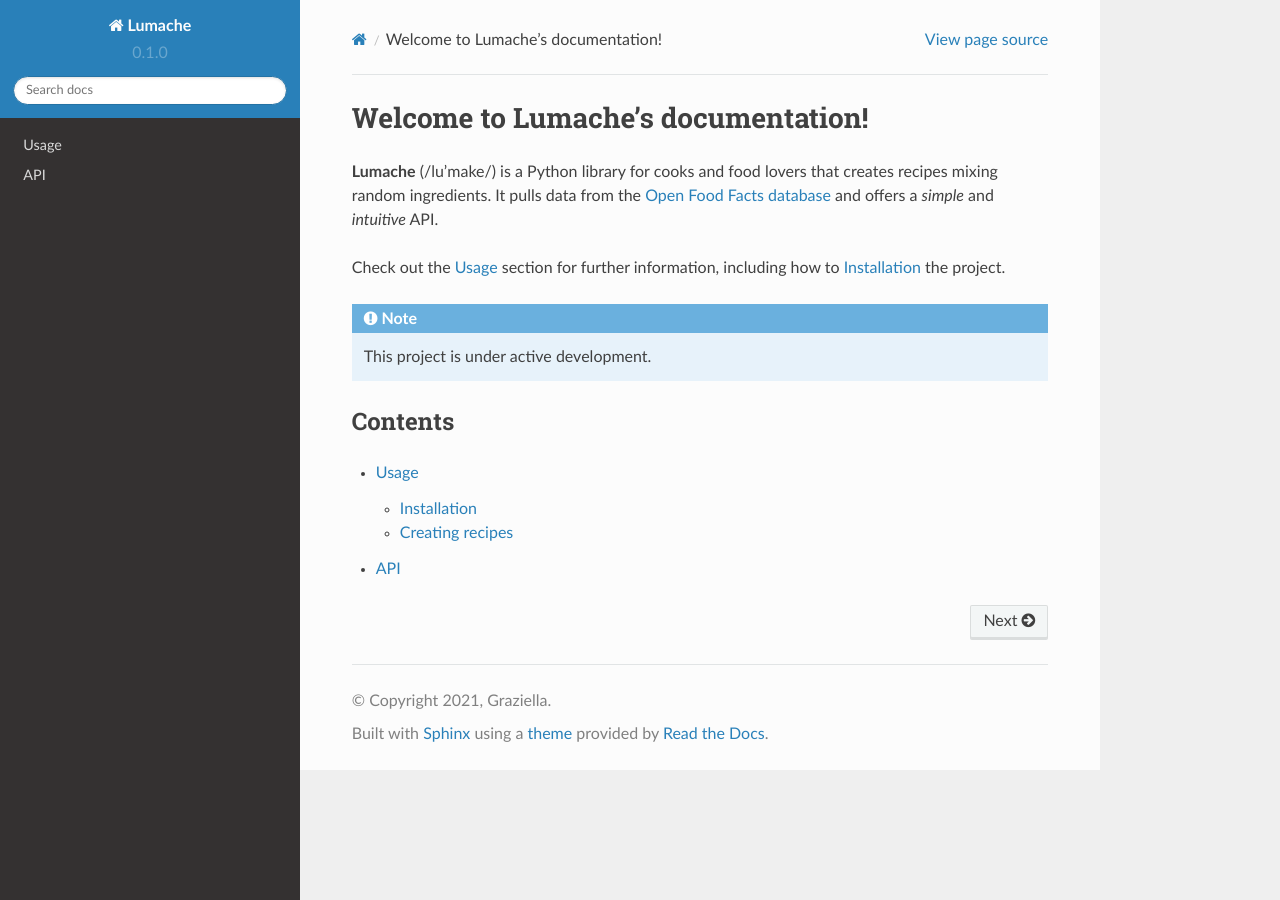
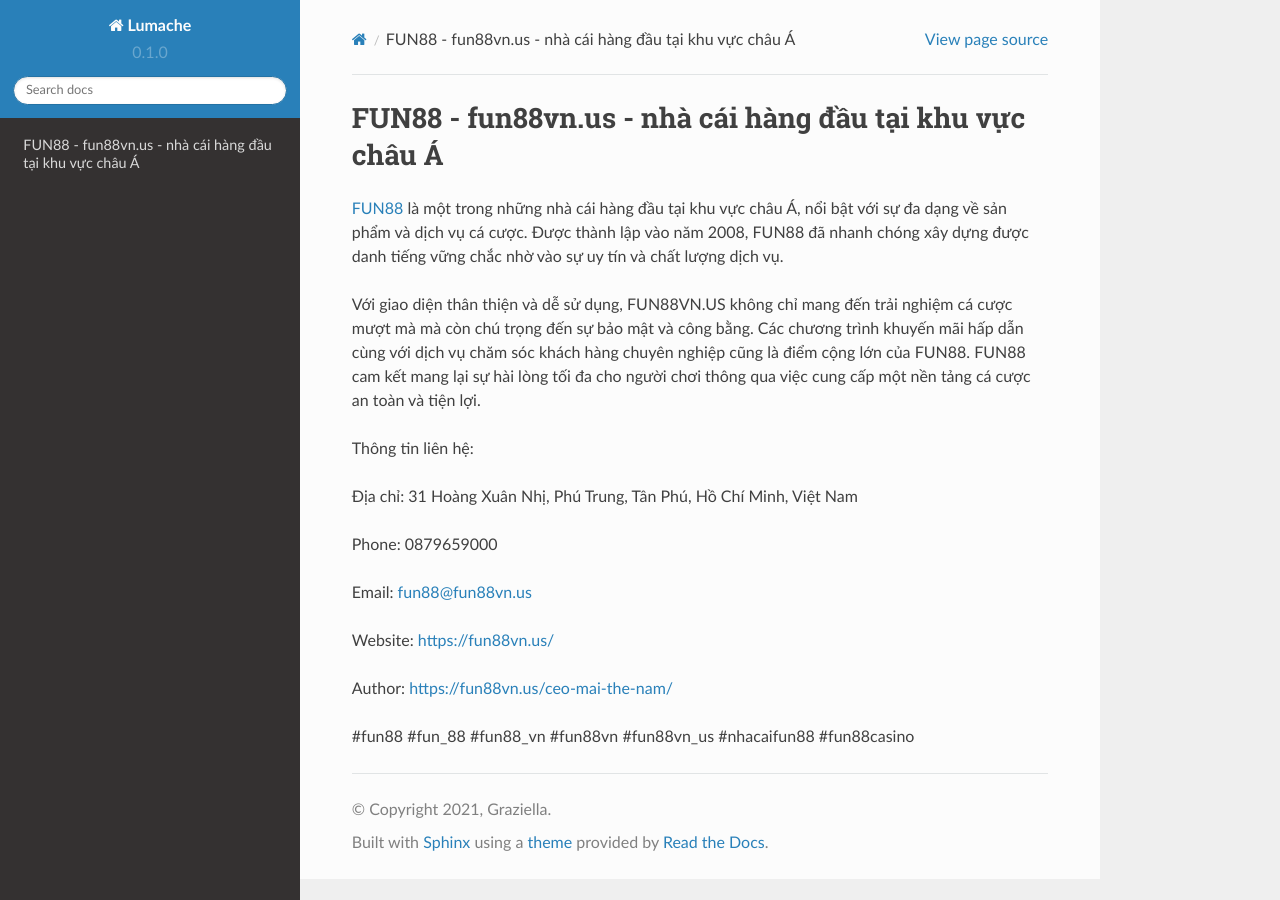
Before and after one commit to srphamkhuongduy77/fun88vnus, a Sphinx documentation site: the page built from docs/source/index.rst, in a window 1280 px wide. Built offline with Sphinx 7.4.7 and the Read the Docs theme 2.0.0, drawn with Linux system fonts in a browser that asks for light colours.

Commit message:
Update index.rst

```diff
--- a/docs/source/index.rst
+++ b/docs/source/index.rst
@@ -1,22 +1,20 @@
-Welcome to Lumache's documentation!
+FUN88 - fun88vn.us - nhà cái hàng đầu tại khu vực châu Á
 ===================================
 
-**Lumache** (/lu'make/) is a Python library for cooks and food lovers
-that creates recipes mixing random ingredients.
-It pulls data from the `Open Food Facts database <https://world.openfoodfacts.org/>`_
-and offers a *simple* and *intuitive* API.
+`FUN88 <https://fun88vn.us/>`_ là một trong những nhà cái hàng đầu tại khu vực châu Á, nổi bật với sự đa dạng về sản phẩm và dịch vụ cá cược. Được thành lập vào năm 2008, FUN88 đã nhanh chóng xây dựng được danh tiếng vững chắc nhờ vào sự uy tín và chất lượng dịch vụ.
 
-Check out the :doc:`usage` section for further information, including
-how to :ref:`installation` the project.
+Với giao diện thân thiện và dễ sử dụng, FUN88VN.US không chỉ mang đến trải nghiệm cá cược mượt mà mà còn chú trọng đến sự bảo mật và công bằng. Các chương trình khuyến mãi hấp dẫn cùng với dịch vụ chăm sóc khách hàng chuyên nghiệp cũng là điểm cộng lớn của FUN88. FUN88 cam kết mang lại sự hài lòng tối đa cho người chơi thông qua việc cung cấp một nền tảng cá cược an toàn và tiện lợi.
 
-.. note::
+Thông tin liên hệ:
 
-   This project is under active development.
+Địa chỉ: 31 Hoàng Xuân Nhị, Phú Trung, Tân Phú, Hồ Chí Minh, Việt Nam
 
-Contents
---------
+Phone: 0879659000
 
-.. toctree::
+Email: fun88@fun88vn.us
 
-   usage
-   api
+Website: https://fun88vn.us/
+
+Author: https://fun88vn.us/ceo-mai-the-nam/
+
+#fun88 #fun_88 #fun88_vn #fun88vn #fun88vn_us #nhacaifun88 #fun88casino
```
